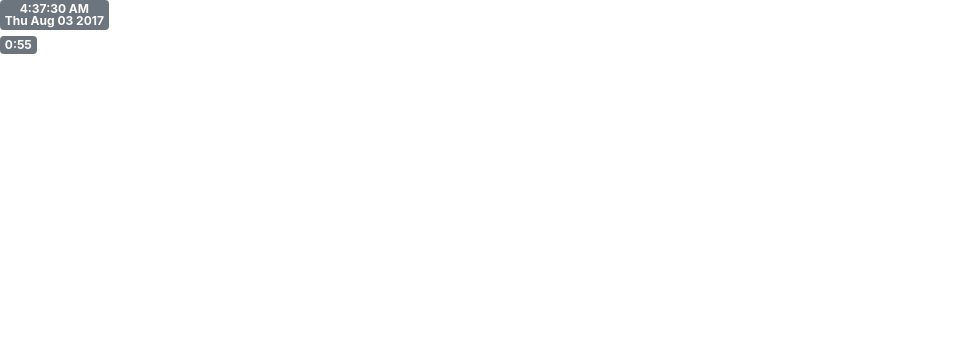
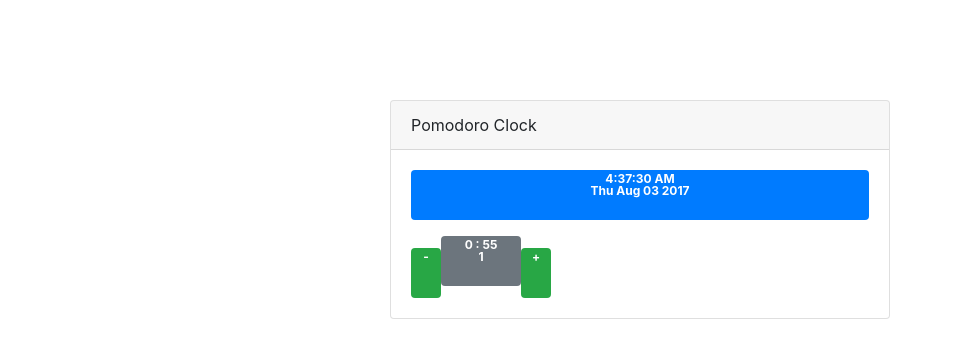
Before and after one commit to 4edorov/pomodoro_clock, a Vue app: page / in a window 1280 px wide. Shown: the top 358 px of the page, without its empty margins (0-953 px from the left). Built offline with nearby package versions, Linux system fonts and the light colour scheme.

Commit message:
edit timer

```diff
--- a/src/App.vue
+++ b/src/App.vue
@@ -1,11 +1,25 @@
 <template>
   <div>
-    <div>
-      <CurrentTime></CurrentTime>
-    </div>
-    <div>
-      <b-badge>{{diffMin}}:{{this.diffSec}}</b-badge>
-    </div>
+    <b-card class="clock" header="Pomodoro Clock" header-variant="success">
+      <div>
+        <CurrentTime></CurrentTime>
+      </div>
+      <div>
+        <b-badge class="table-btn" variant="success">
+          -
+        </b-badge>
+        <b-badge class="table-center">
+          {{diffMin}}
+          :
+          {{this.diffSec}}
+          <br />
+          {{workTime}}
+        </b-badge>
+        <b-badge class="table-btn" variant="success">
+          +
+        </b-badge>
+      </div>
+    </b-card>
   </div>
 </template>
 
@@ -44,4 +58,20 @@ export default {
 </script>
 
 <style>
+.clock {
+  width: 500px;
+  margin: 100px auto;
+}
+.table {
+  width: 140px;
+  height: 50px;
+}
+.table-center {
+  width: 80px;
+  height: 50px;
+}
+.table-btn {
+  width: 30px;
+  height: 50px;
+}
 </style>
--- a/src/components/CurrentTime.vue
+++ b/src/components/CurrentTime.vue
@@ -1,6 +1,6 @@
 <template>
   <div class="current-time">
-    <b-badge>
+    <b-badge class="table" variant="primary">
       {{time}}<br />
       {{date}}
     </b-badge>
```
